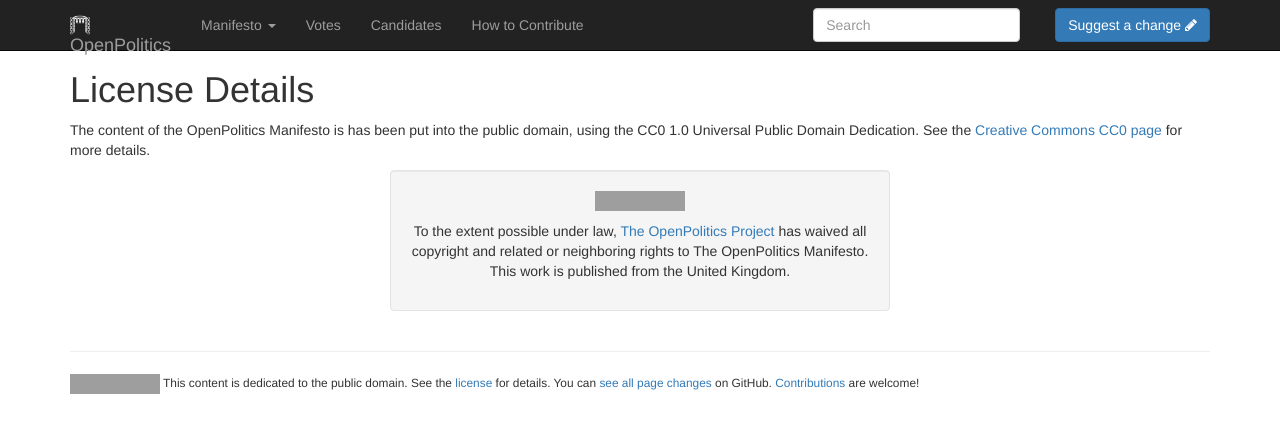
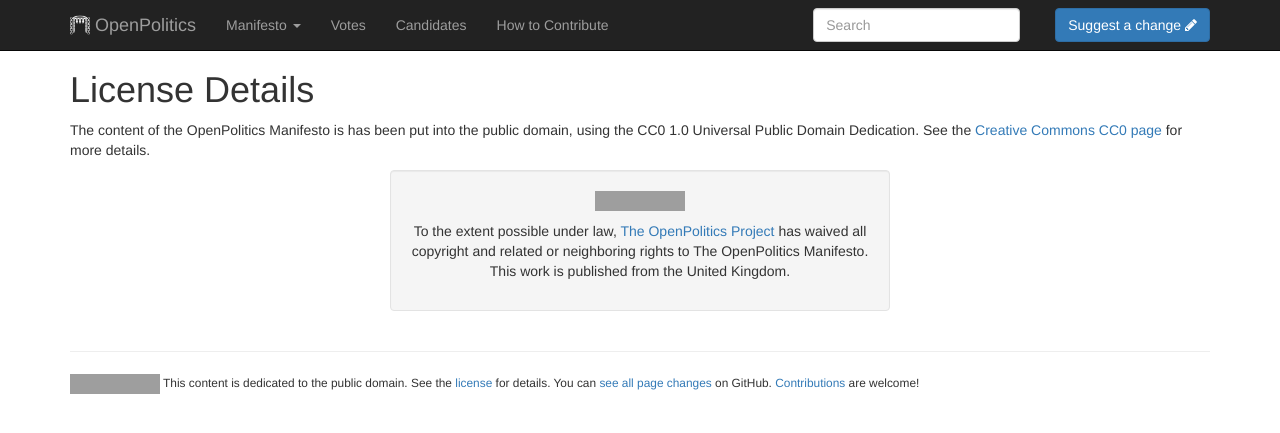
Before and after one commit to openpolitics/manifesto, a Jekyll site: the page built from license.md, in a window 1280 px wide. Shown: the top 433 px of the page. Built offline with Jekyll 4.4.1, drawn with Linux system fonts in a browser that asks for light colours; nearby versions of some CDN libraries; grey boxes are pictures that could not be loaded.

Commit message:
fix brand header
no policy change

```diff
--- a/_layouts/main.html
+++ b/_layouts/main.html
@@ -26,7 +26,9 @@
           <span class="icon-bar"></span>
           <span class="icon-bar"></span>
         </button>
-        <a class="navbar-brand" href="{{site.baseurl}}index.html"><img src='/images/logo64_inverted.png' alt='logo' height='20' style='vertical-align: text-bottom'/> {{site.name}}</a>
+        <a class="navbar-brand" href="{{site.baseurl}}index.html">
+          <img src='/images/logo64_inverted.png' alt='logo' height='20' style='vertical-align: text-bottom'/>&nbsp;{{site.name}}
+        </a>
       </div>
       <div class="collapse navbar-collapse">
         <ul class="nav navbar-nav">
--- a/css/main.scss
+++ b/css/main.scss
@@ -1,5 +1,9 @@
 ---
 ---
+
+.navbar-brand > img {
+  display: inline-block;
+}
 
 .jumbotron {
 
```
